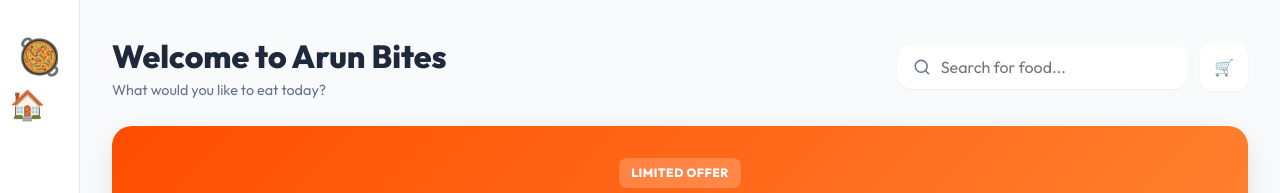
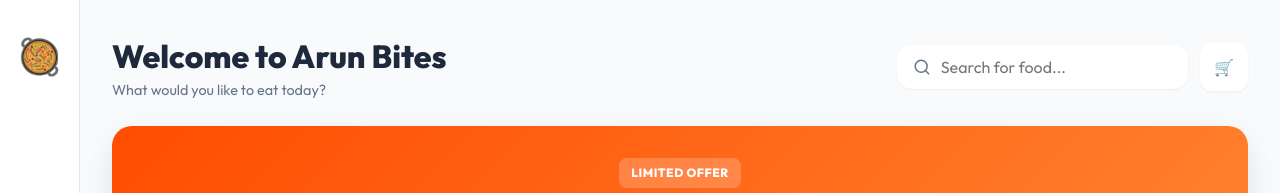
Before and after one commit to rizlopes2005-create/Vendor-QR-system, a website: page frontend/menu.html in a window 1280 px wide. Shown: the top 193 px of the page. Drawn offline with Linux system fonts and the light colour scheme; no server answers.

Commit message:
UI: Remove home icon from sidebar

```diff
--- a/frontend/menu.html
+++ b/frontend/menu.html
@@ -14,8 +14,6 @@
         <!-- Sidebar Navigation -->
         <aside class="sidebar">
             <div class="sidebar-logo" onclick="location.reload()" style="cursor: pointer; font-size: 2.2rem;">🥘</div>
-            <div class="nav-item active" onclick="window.location.href='index.html'"
-                style="font-size: 1.8rem; width: 60px; height: 60px;">🏠</div>
         </aside>
 
         <!-- Main Content -->
```
